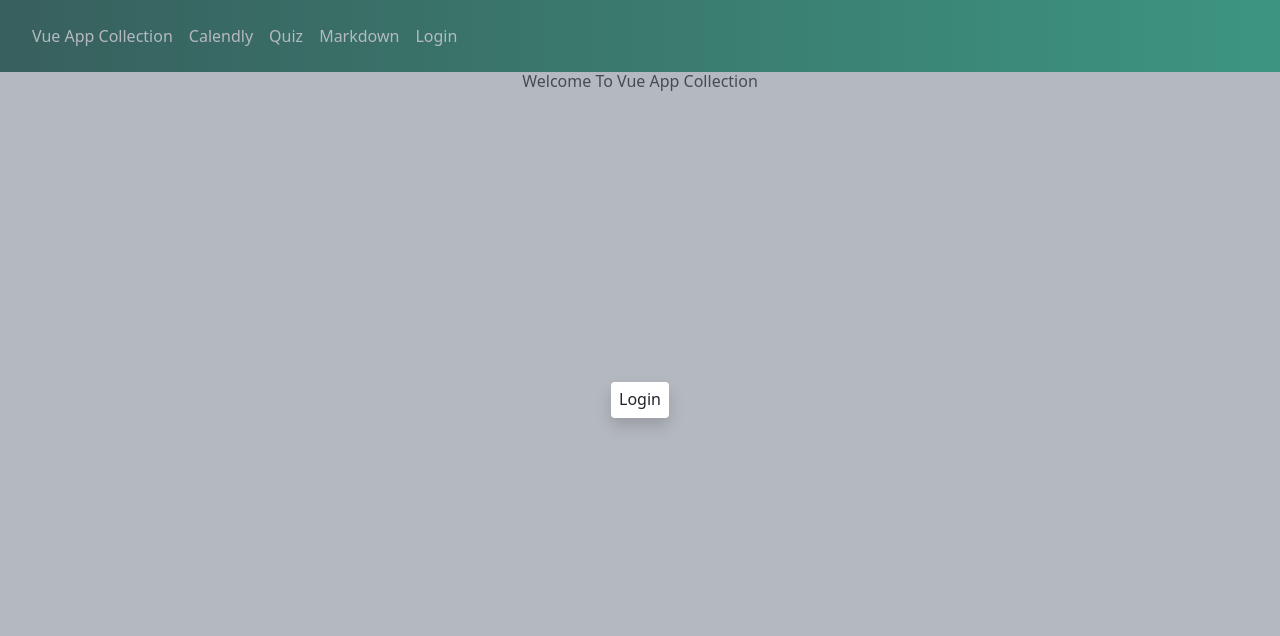
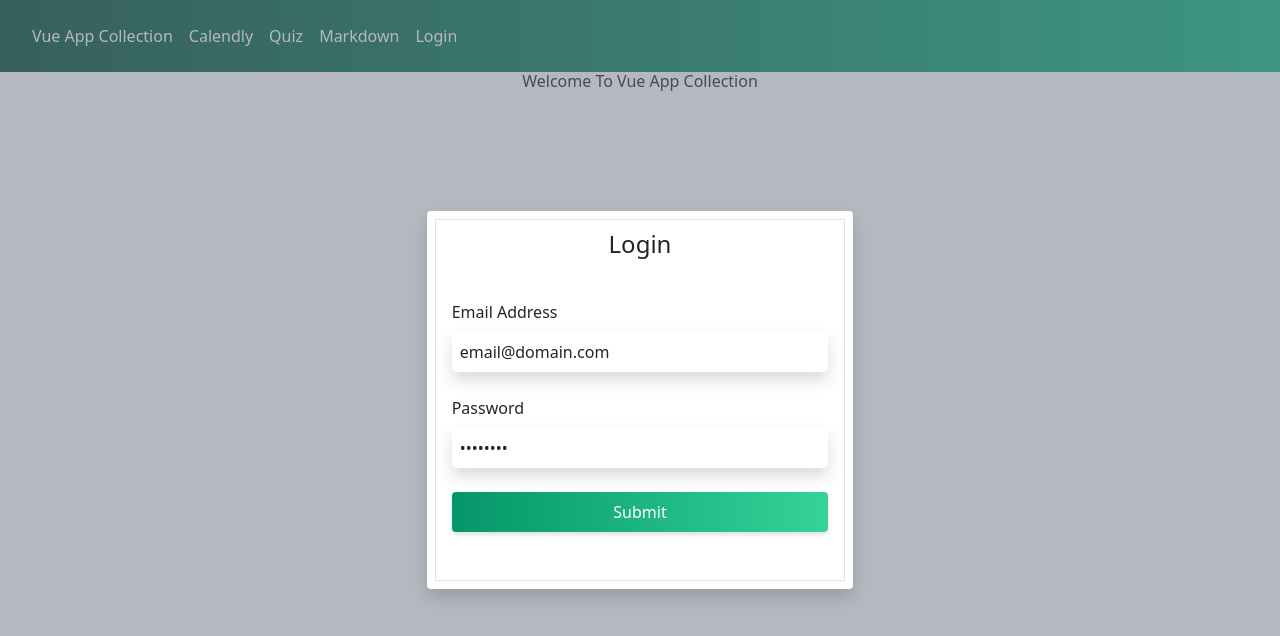
Before and after one commit to goldenglorys/vue-app-collection, a Vue app: page / in a window 1280 px wide. Both pictures are taken after a click on the button "Login". Shown: the top 636 px of the page. Built offline with nearby package versions, Linux system fonts and the light colour scheme.

Commit message:
Login form designed, not yet integrated with firebase backend services

```diff
--- a/src/components/LoginModal.vue
+++ b/src/components/LoginModal.vue
@@ -6,8 +6,38 @@
   ></section>
   <div class="absolute inset-0">
     <div class="flex h-full">
-      <div class="m-auto bg-white p-2 rounded shadow z-30">
-        <h1>Login</h1>
+      <div class="m-auto bg-white p-2 rounded shadow z-30 w-1/3">
+        <div class="p-2 border">
+          <h1 class="text-center text-2xl">Login</h1>
+          <form class="p-2 my-2" @submit.prevent="submit()">
+            <div class="my-4">
+              <label for="email">Email Address</label>
+              <input
+                type="email"
+                class="rounded shadow p-2 w-full"
+                placeholder="Enter your email address"
+                v-model="email"
+              />
+            </div>
+            <div class="my-4">
+              <label for="password">Password</label>
+              <input
+                type="password"
+                class="rounded shadow p-2 w-full"
+                placeholder="ENter your password"
+                v-model="password"
+              />
+            </div>
+            <div class="my-4">
+              <button
+                class="w-full rounded shadow-md bg-gradient-to-r from-green-600 to-green-400 text-white p-2"
+                type="submit"
+              >
+                Submit
+              </button>
+            </div>
+          </form>
+        </div>
       </div>
     </div>
   </div>
@@ -15,7 +45,17 @@
 </template>
 
 <script>
-export default {};
+export default {
+  data() {
+    return {
+      email: "email@domain.com",
+      password: "password",
+    };
+  },
+  methods: {
+    submit() {},
+  },
+};
 </script>
 
 <style>
```
